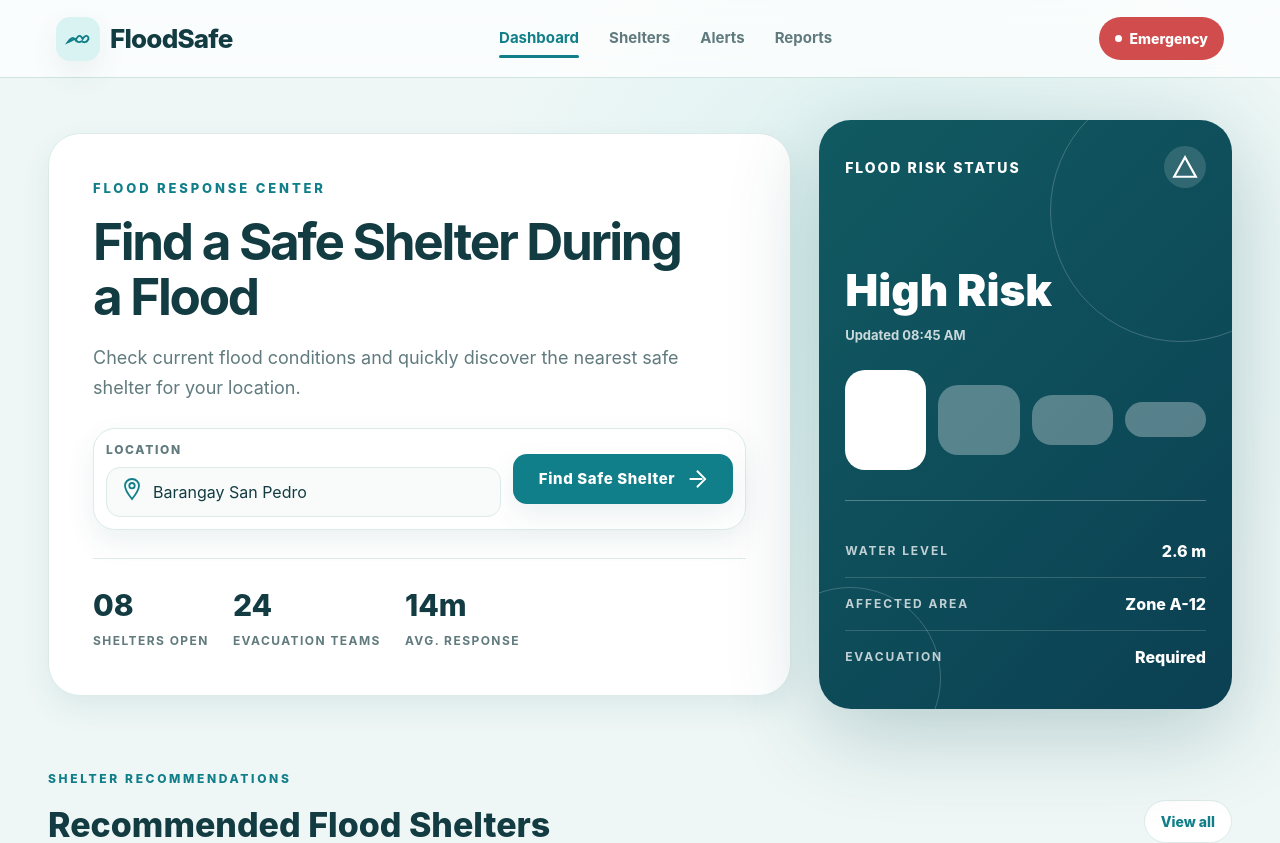
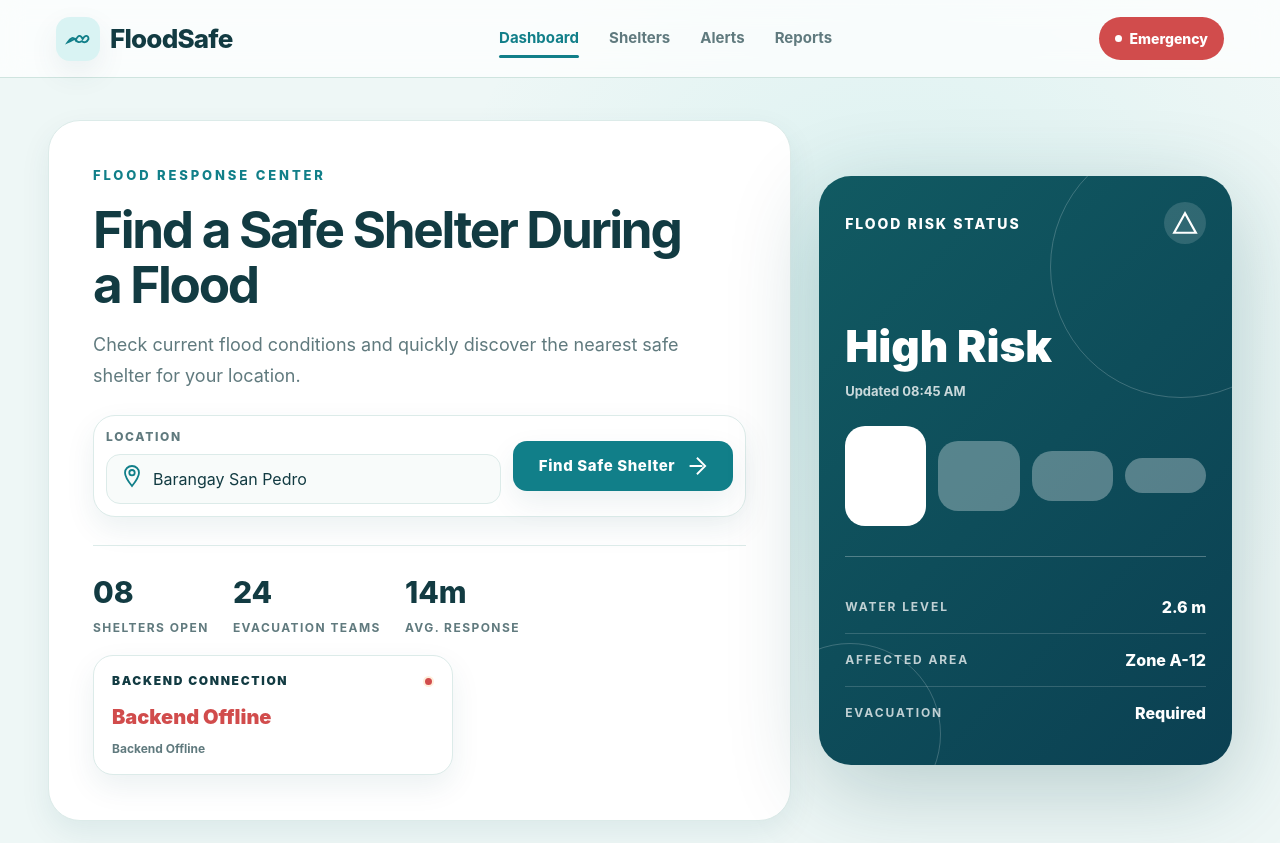
Before and after one commit to anilaashraf556-cpu/fyp-prototype, a React (Vite) app: page / in a window 1280 px wide. Shown: the top 843 px of the page. Built offline with nearby package versions, Linux system fonts and the light colour scheme; no server answers.

Commit message:
Connect React frontend with Express backend

```diff
--- a/src/App.css
+++ b/src/App.css
@@ -1112,3 +1112,70 @@
     flex-direction: column;
   }
 }
+
+.backend-status-card {
+  width: min(360px, 100%);
+  background: var(--white);
+  margin-top: 18px;
+  border-radius: 20px;
+  padding: 16px 18px;
+  border: 1px solid var(--line-soft);
+  box-shadow: var(--soft-shadow);
+}
+
+.backend-status-top {
+  display: flex;
+  align-items: center;
+  justify-content: space-between;
+}
+
+.backend-title {
+  color: var(--text-primary);
+  font-size: 12px;
+  font-weight: 900;
+  letter-spacing: 0.14em;
+  text-transform: uppercase;
+}
+
+.backend-indicator {
+  width: 11px;
+  height: 11px;
+  border-radius: 50%;
+  background: var(--danger);
+  border: 2px solid var(--warning-bg);
+}
+
+.backend-indicator.connected {
+  background: var(--success-text);
+  border-color: var(--success-bg);
+}
+
+.backend-status-text {
+  margin-top: 12px;
+  font-size: 20px;
+  font-weight: 900;
+  color: var(--danger);
+}
+
+.backend-status-text.connected {
+  color: var(--success-text);
+}
+
+.backend-status-message {
+  margin-top: 8px;
+  color: var(--muted-text);
+  font-size: 12px;
+  font-weight: 700;
+}
+
+.backend-status-text.offline {
+  color: var(--danger);
+}
+
+.backend-status-text.connected {
+  color: var(--success-text);
+}
+
+.backend-status-text:not(.connected):not(.offline) {
+  color: var(--muted-text);
+}
--- a/src/App.tsx
+++ b/src/App.tsx
@@ -1,3 +1,4 @@
+import { useEffect, useState } from "react";
 import "./App.css";
 
 const modelShelters = [
@@ -44,6 +45,27 @@ const modelShelters = [
 ];
 
 function App() {
+  const [backendStatus, setBackendStatus] = useState("offline");
+  const [backendMessage, setBackendMessage] = useState("Backend Offline");
+
+  useEffect(() => {
+    fetch("http://localhost:5000/api/health")
+      .then((response) => {
+        if (!response.ok) {
+          throw new Error("Health endpoint unavailable");
+        }
+        return response.json();
+      })
+      .then((data) => {
+        setBackendStatus("connected");
+        setBackendMessage(data.message || "Backend Connected");
+      })
+      .catch(() => {
+        setBackendStatus("offline");
+        setBackendMessage("Backend Offline");
+      });
+  }, []);
+
   return (
     <div className="flood-app">
       <nav className="topbar">
@@ -131,6 +153,17 @@ function App() {
                 <span className="stat-value">14m</span>
                 <span className="stat-label">Avg. Response</span>
               </div>
+            </div>
+
+            <div className="backend-status-card">
+              <div className="backend-status-top">
+                <span className="backend-title">Backend Connection</span>
+                <span className={`backend-indicator ${backendStatus}`}></span>
+              </div>
+              <div className={`backend-status-text ${backendStatus}`}>
+                {backendStatus === "connected" ? "Backend Connected" : "Backend Offline"}
+              </div>
+              <div className="backend-status-message">{backendMessage}</div>
             </div>
           </section>
 
```
